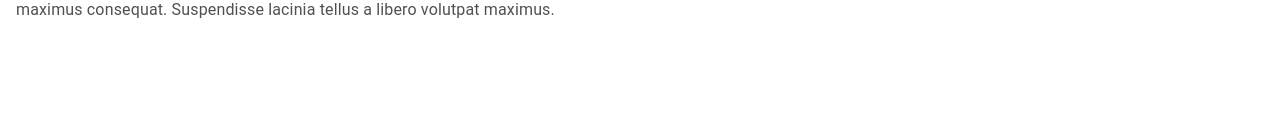
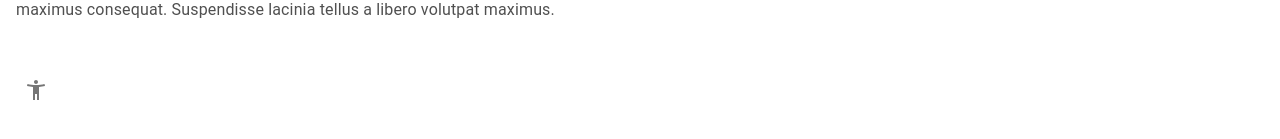
Before and after one commit to sopherre/splab.-7, a Next.js app: page / in a window 1280 px wide. Shown: the part 209-348 px from the top of the page. Built offline with nearby package versions, Linux system fonts and the light colour scheme.

Commit message:
TooltipContainerの実装

```diff
--- /dev/null
+++ b/src/components/tooltipContainer/tooltipContainer.tsx
@@ -0,0 +1,17 @@
+import { IconButton, Tooltip } from "@mui/material";
+import { memo } from "react";
+import AccessibilityNewIcon from "@mui/icons-material/AccessibilityNew";
+
+export const TooltipContainer: React.FC = memo(() => {
+  return (
+    <div>
+      <Tooltip title="ツールチップ">
+        <IconButton>
+          <AccessibilityNewIcon />
+        </IconButton>
+      </Tooltip>
+    </div>
+  );
+});
+
+TooltipContainer.displayName = "TooltipContainer";
--- a/src/pages/index.tsx
+++ b/src/pages/index.tsx
@@ -1,6 +1,7 @@
 import Head from "next/head";
 import { Typography, styled } from "@mui/material";
 import { ContextMenuContainer } from "@/components/contextMenuContainer/contextMenuContainer";
+import { TooltipContainer } from "@/components/tooltipContainer/tooltipContainer";
 
 export default function Home() {
   return (
@@ -16,6 +17,8 @@ export default function Home() {
         </Typography>
 
         <ContextMenuContainer />
+
+        <TooltipContainer />
       </Main>
     </>
   );
```
